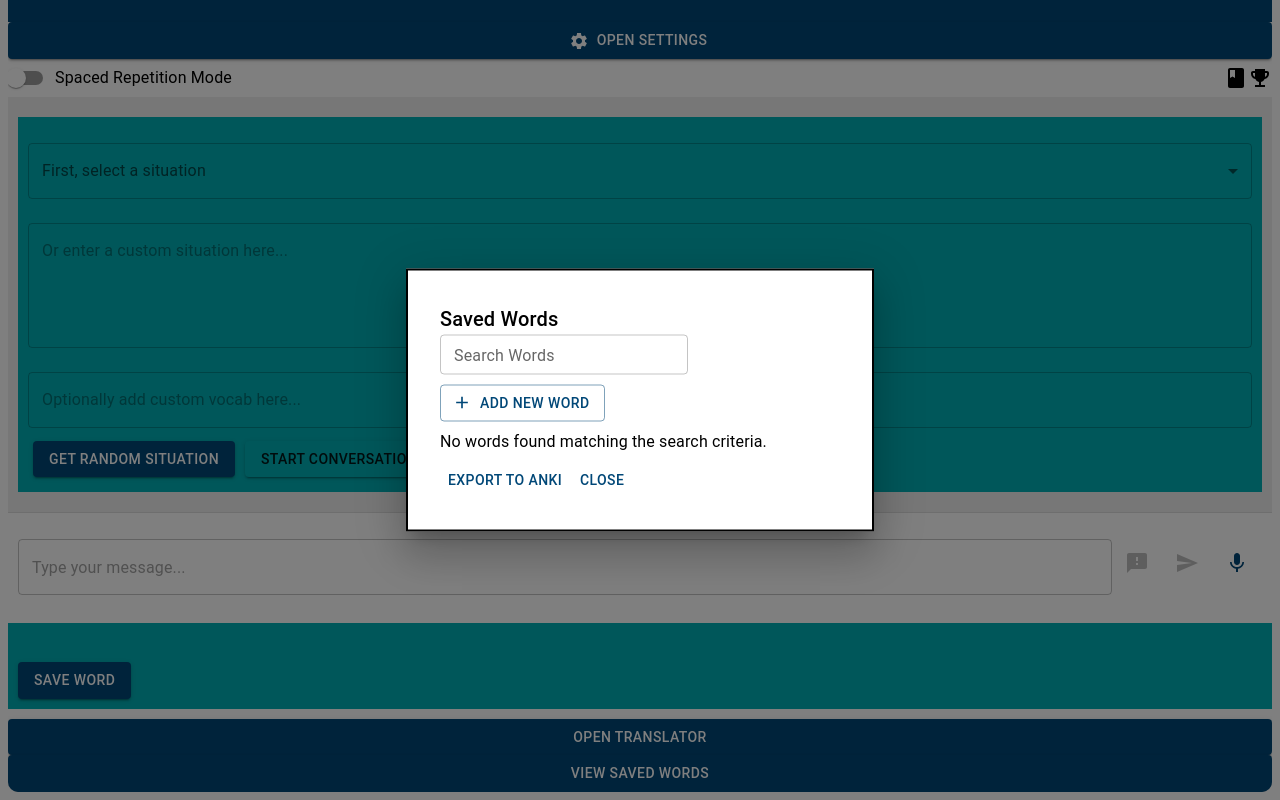
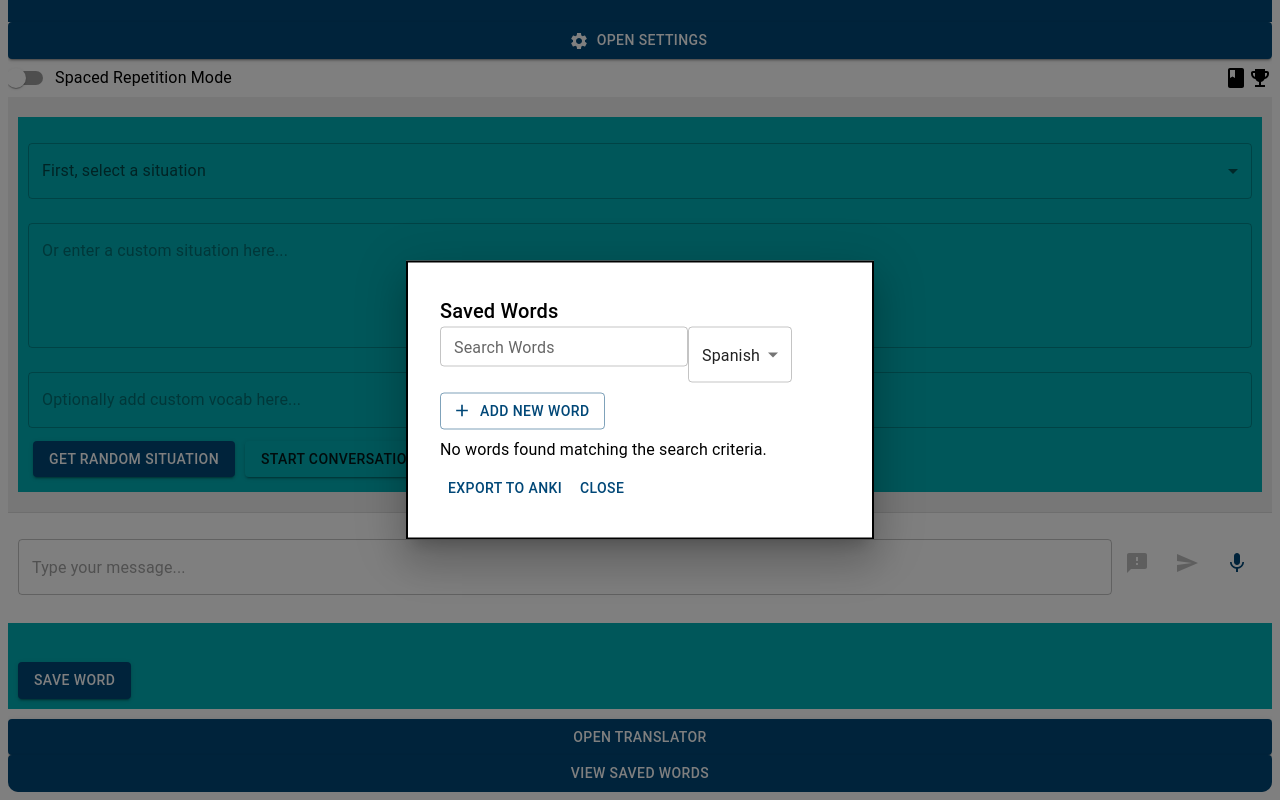
Before and after one commit to evannaderi/chinese-companion, a Next.js app: page / in a window 1280 px wide. Both pictures are taken after a click on the button "VIEW SAVED WORDS". Shown: the part 91-891 px from the top of the page. Built offline with nearby package versions, Linux system fonts and the light colour scheme.

Commit message:
filter by lang

```diff
--- a/components/SavedWordsDisplay.js
+++ b/components/SavedWordsDisplay.js
@@ -1,7 +1,7 @@
 // SavedWordsDisplay.js
 import React from 'react';
 import { useState } from 'react';
-import { List, ListItem, ListItemText, TextField, IconButton, Button, Dialog, DialogActions, DialogContent, DialogTitle, Typography } from '@mui/material';
+import { List, ListItem, ListItemText, TextField, IconButton, Button, Dialog, DialogActions, DialogContent, DialogTitle, Typography,  Select, MenuItem} from '@mui/material';
 import DeleteIcon from '@mui/icons-material/Delete';
 import EditIcon from '@mui/icons-material/Edit';
 import AddIcon from '@mui/icons-material/Add';
@@ -13,6 +13,11 @@ const SavedWordsDisplay = ({ savedWords, onDeleteWord, onUpdateWord, onAddWord,
     const [editDialogOpen, setEditDialogOpen] = useState(false);
     const [wordToEdit, setWordToEdit] = useState({ word: '', meaning: '' });
     const [searchQuery, setSearchQuery] = useState('');
+    const [selectedLanguage, setSelectedLanguage] = useState(language);
+    const languages = ['English', 'Spanish', 'French', 'German', 'Italian', 'Portuguese', 'Chinese'];
+
+
+
 
     const handleAddWord = () => {
         if (newWord && newMeaning) {
@@ -42,8 +47,9 @@ const SavedWordsDisplay = ({ savedWords, onDeleteWord, onUpdateWord, onAddWord,
     };
 
     const filteredWords = savedWords.filter(item =>
-        item.word.toLowerCase().includes(searchQuery.toLowerCase()) ||
-        item.meaning.toLowerCase().includes(searchQuery.toLowerCase())
+        (item.word.toLowerCase().includes(searchQuery.toLowerCase()) ||
+        item.meaning.toLowerCase().includes(searchQuery.toLowerCase())) &&
+        (selectedLanguage === '' || item.language === selectedLanguage)
     );
 
     const handleEditWord = () => {
@@ -93,6 +99,17 @@ const SavedWordsDisplay = ({ savedWords, onDeleteWord, onUpdateWord, onAddWord,
                 size="small"
                 style={{ marginBottom: '10px' }}
             />
+            <Select
+                value={selectedLanguage}
+                onChange={(e) => setSelectedLanguage(e.target.value)}
+                displayEmpty
+                style={{ marginBottom: '10px' }}
+            >
+                <MenuItem value="">All Languages</MenuItem>
+                {languages.map((language, index) => (
+                    <MenuItem key={index} value={language}>{language}</MenuItem>
+                ))}
+            </Select>
             {!showAddWordFields && (
                 <Button variant="outlined" startIcon={<AddIcon />} onClick={() => setShowAddWordFields(true)}>
                     Add New Word
```
